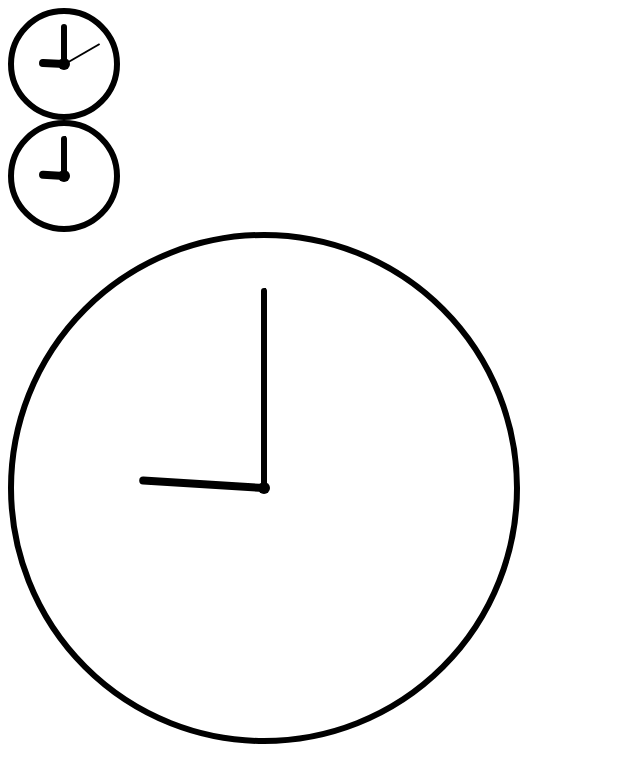
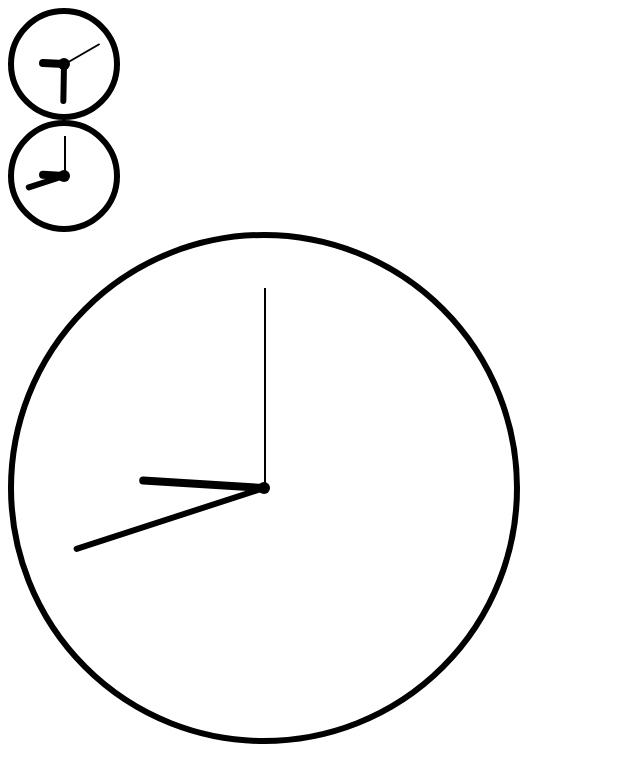
Before and after one commit to tjvantoll/clock-face, a website: page demo/index.html in a window 1280 px wide. Shown: the whole page, without its empty margins (0-640 px from the left). Drawn offline with Linux system fonts and the light colour scheme.

Commit message:
Add IE9 support

```diff
--- a/clock-face.css
+++ b/clock-face.css
@@ -27,6 +27,7 @@ clock-face {
 .clock-face-hour {
 	margin: -4px 0 -4px -25%;
 	padding: 4px 0 4px 25%;
+	-ms-transform-origin: 100% 50%;
 	-webkit-transform-origin: 100% 50%;
 	transform-origin: 100% 50%;
 	border-radius: 4px 0 0 4px;
@@ -34,6 +35,7 @@ clock-face {
 .clock-face-minute {
 	margin: -40% -3px 0;
 	padding: 40% 3px 0;
+	-ms-transform-origin: 50% 100%;
 	-webkit-transform-origin: 50% 100%;
 	transform-origin: 50% 100%;
 	border-radius: 3px 3px 0 0;
@@ -41,6 +43,7 @@ clock-face {
 .clock-face-second {
 	margin: -40% -1px 0 0;
 	padding: 40% 1px 0;
+	-ms-transform-origin: 50% 100%;
 	-webkit-transform-origin: 50% 100%;
 	transform-origin: 50% 100%;
 }
--- a/clock-face.js
+++ b/clock-face.js
@@ -38,13 +38,16 @@
 			minuteAngle = minute * 6 + secondAngle / 60,
 			hourAngle = ( ( hour % 12 ) / 12 ) * 360 + 90 + minute / 12,
 			hourRule = "rotate(" + hourAngle + "deg)",
-			minuteRule = minuteRule,
+			minuteRule = "rotate(" + minuteAngle + "deg)",
 			secondRule = "rotate(" + secondAngle + "deg)";
 
+		this.hourElement.style.msTransform = hourRule;
 		this.hourElement.style.webkitTransform = hourRule;
 		this.hourElement.style.transform = hourRule;
+		this.minuteElement.style.msTransform = minuteRule;
 		this.minuteElement.style.webkitTransform = minuteRule;
 		this.minuteElement.style.transform = minuteRule;
+		this.secondElement.style.msTransform = secondRule;
 		this.secondElement.style.webkitTransform = secondRule;
 		this.secondElement.style.transform = secondRule;
 	};
```
